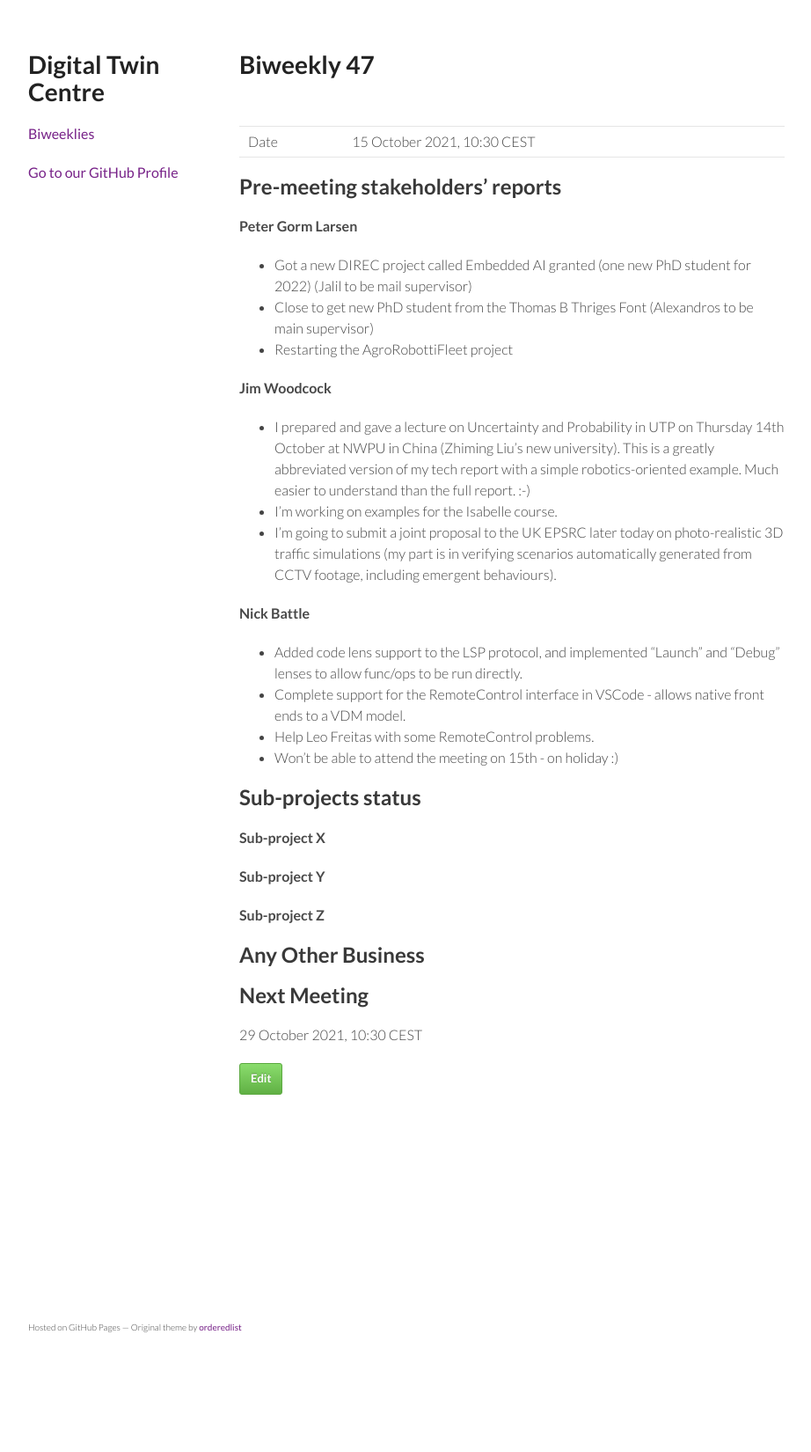
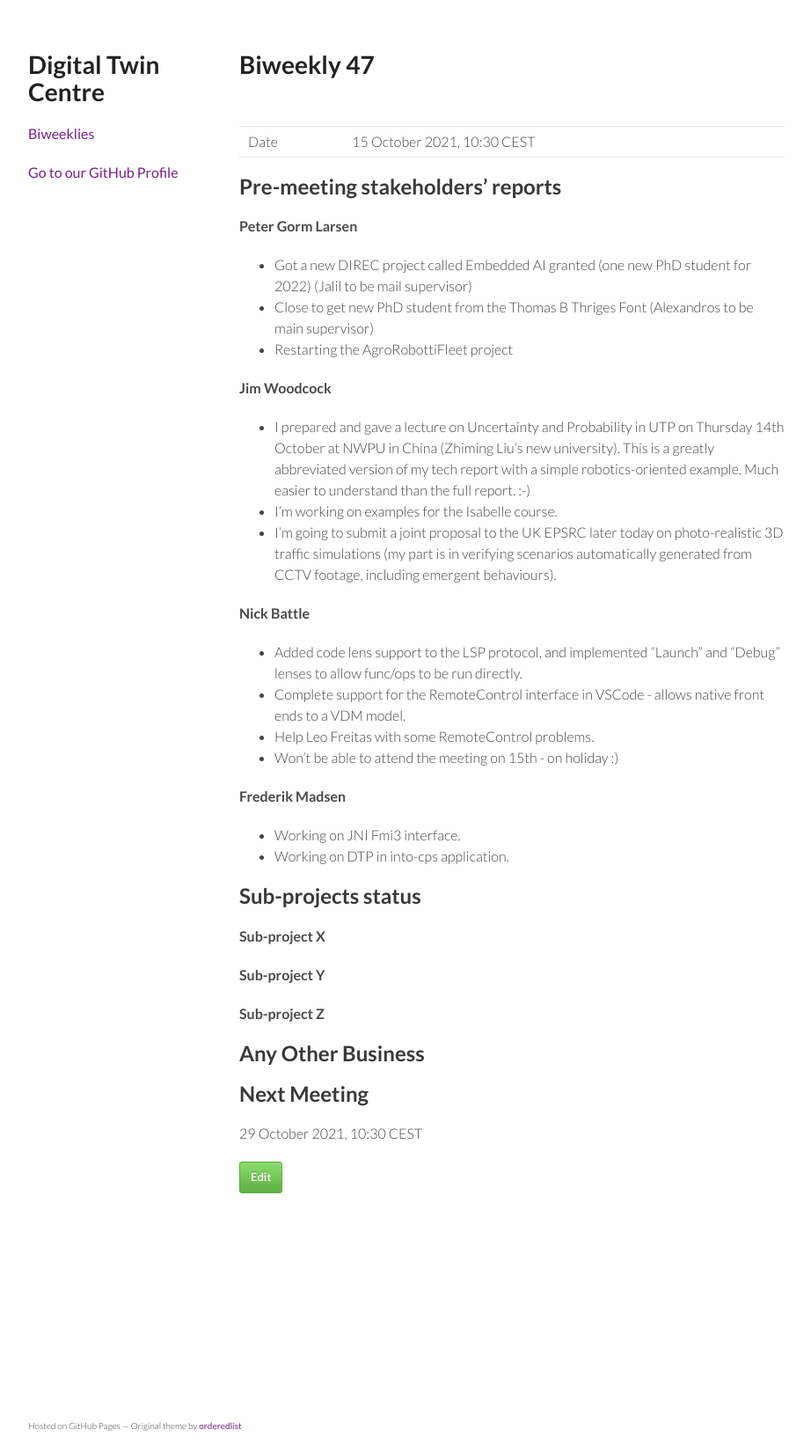
Before and after one commit to digitaltwincentre/digitaltwincentre.github.io, a Jekyll site: the page built from _biweeklies/Biweekly-47.md, in a window 1280 px wide. Shown: the whole page at 88% size, without its empty margins (178-1100 px from the left). Built offline with Jekyll 4.4.1, drawn with Linux system fonts in a browser that asks for light colours; nearby versions of some CDN libraries; before the commit the page ends 1538 px from its top, so only the background shows below that.

Commit message:
Update Biweekly-47.md

```diff
--- a/_biweeklies/Biweekly-47.md
+++ b/_biweeklies/Biweekly-47.md
@@ -36,6 +36,10 @@ date: 15 October 2021, 1030 CEST
 * Help Leo Freitas with some RemoteControl problems.
 * Won't be able to attend the meeting on 15th - on holiday :)
 
+#### Frederik Madsen
+* Working on JNI Fmi3 interface.
+* Working on DTP in into-cps application.
+
 ## Sub-projects status
 
 
```
